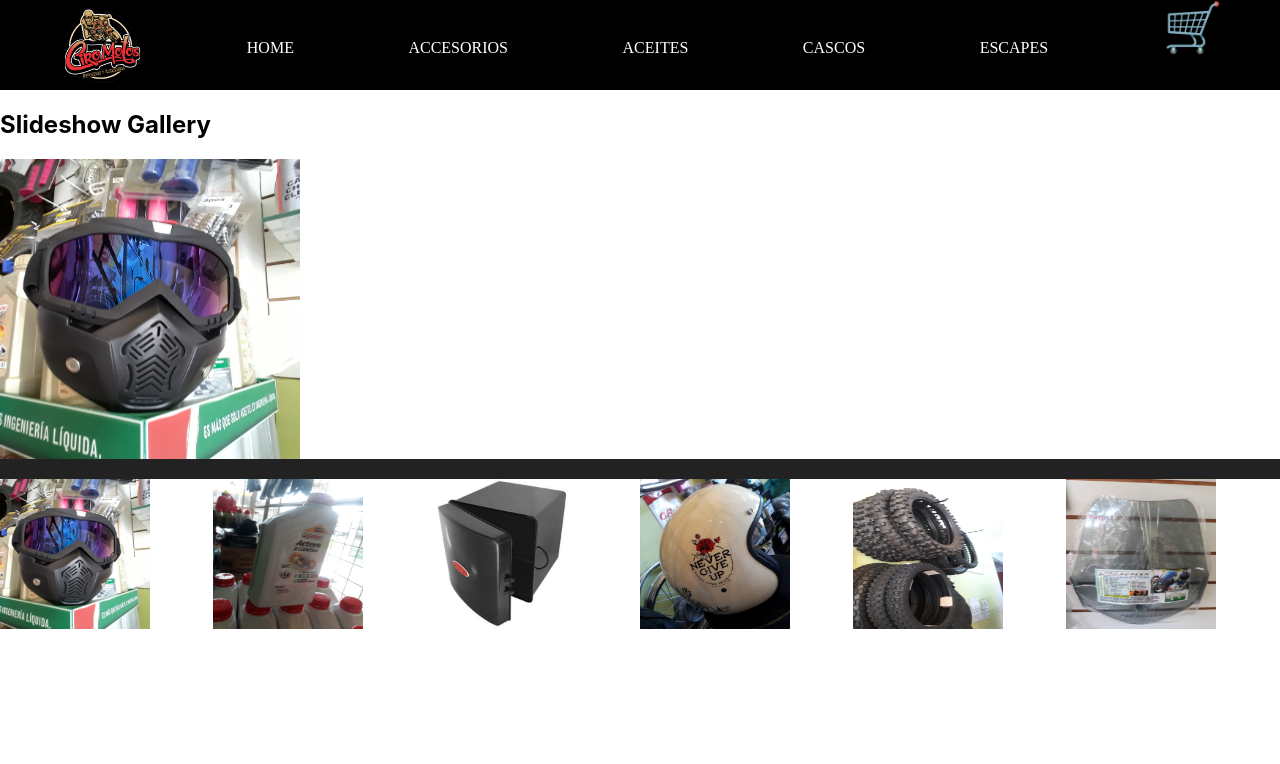
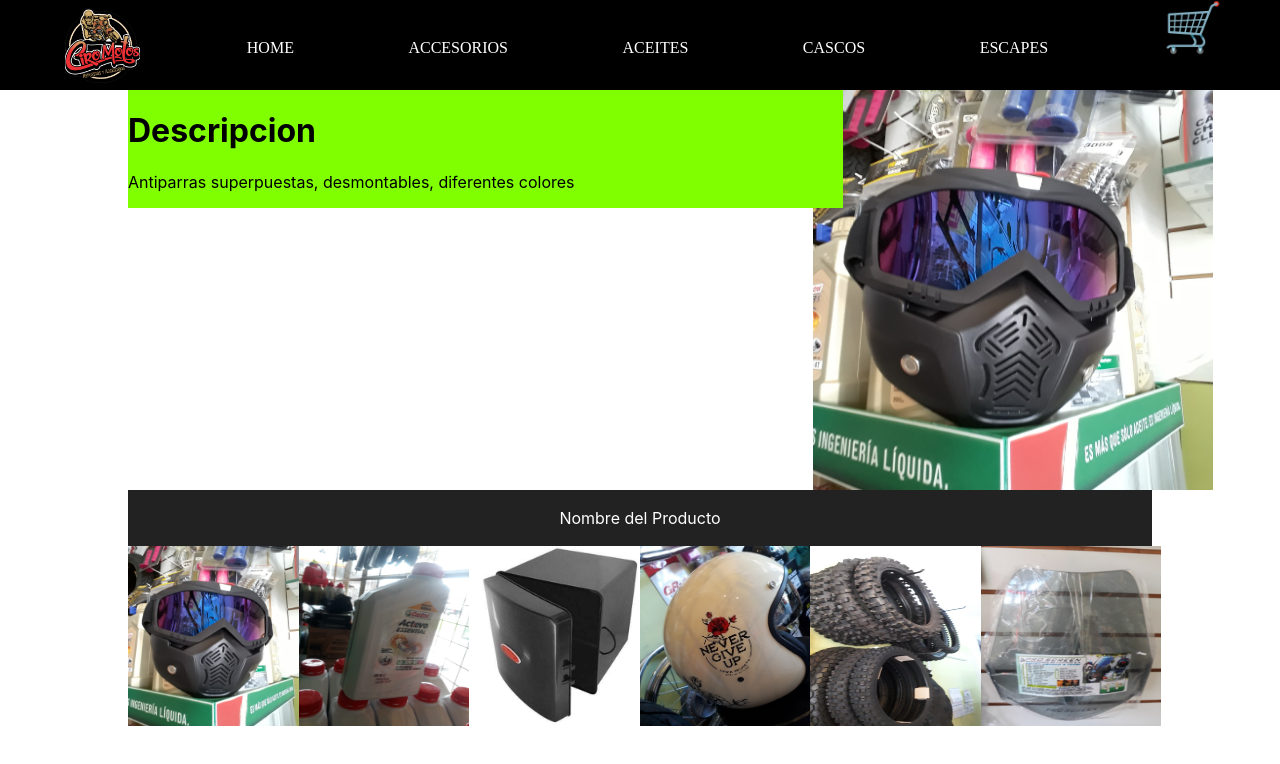
Before and after one commit to mtello855/Ventas-React, a React (Create React App) app: page / in a window 1280 px wide. Shown: the top 764 px of the page. Built offline with nearby package versions, Linux system fonts and the light colour scheme.

Commit message:
WIP: Descriptions, img

```diff
--- a/src/components/Carousel/Carousel.css
+++ b/src/components/Carousel/Carousel.css
@@ -8,6 +8,7 @@ img {
 
 /* Position the image container (needed to position the left and right arrows) */
 .container {
+  margin: 0px 10%;
   position: relative;
 }
 
@@ -73,10 +74,20 @@ img {
 }
 
 .img-prod {
-  width: 150px;
-  height: 150px;
+  width: 180px;
+  height: 180px;
 }
 .img-prod-carousel {
-  width: 300px;
-  height: 300px;
+  margin-left: 215mm;
+  width: 400px;
+  height: 400px;
 }
+h2 {
+  text-align: center;
+}
+.descrption-p {
+  background-color: chartreuse;
+  position: absolute;
+  margin: 0px 10%;
+  padding-right: 71mm;
+}
--- a/src/components/Carousel/Carousel.js
+++ b/src/components/Carousel/Carousel.js
@@ -8,22 +8,38 @@ import Rueda from "../../Img/rueda.png";
 import Vidrio from "../../Img/vidrio.jpg";
 
 function Carousel() {
-  const product = [Casco, Aceite, Baul, OtroCasco, Rueda, Vidrio];
+  const product = [
+    {
+      img: Casco,
+      desc: "Antiparras superpuestas, desmontables, diferentes colores",
+    },
+    { img: Aceite, desc: "Aceite 2 tiempos" },
+    { img: Baul, desc: "Especial repartidores" },
+    { img: OtroCasco, desc: "Especial repartidores" },
+    { img: Rueda, desc: "Especial repartidores" },
+    { img: Vidrio, desc: "Especial repartidores" },
+  ];
   const [slideIndex, setSlide] = useState(1);
 
   return (
     <div>
-      <h2>Slideshow Gallery</h2>
       {product.map((e, i) => {
         if (slideIndex === i + 1) {
-          return <img className="img-prod-carousel" src={e} />;
+          return (
+            <div>
+              <div className="descrption-p">
+                <h1>Descripcion</h1>
+                <p>{e.desc}</p>
+              </div>
+              <img className="img-prod-carousel" src={e.img} />
+            </div>
+          );
         }
       })}
       <div className="container">
         <div className="caption-container">
-          <p id="caption"></p>
+          <p id="caption">Nombre del Producto</p>
         </div>
-
         <div className="row">
           <div className="column">
             <img
```
